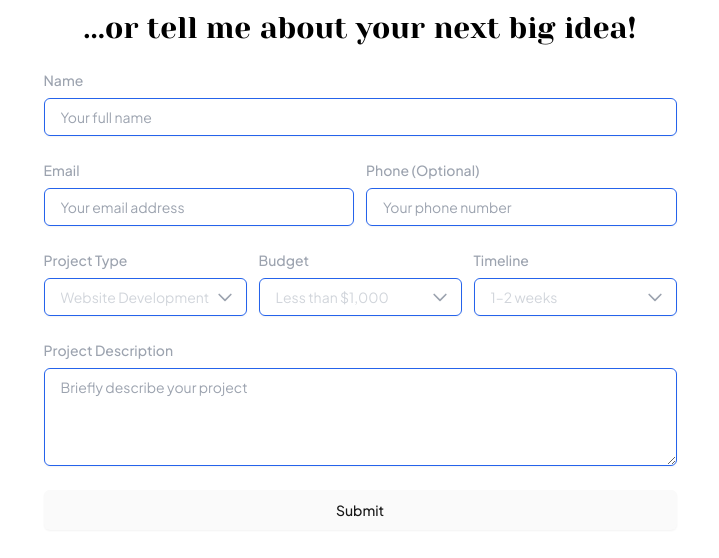
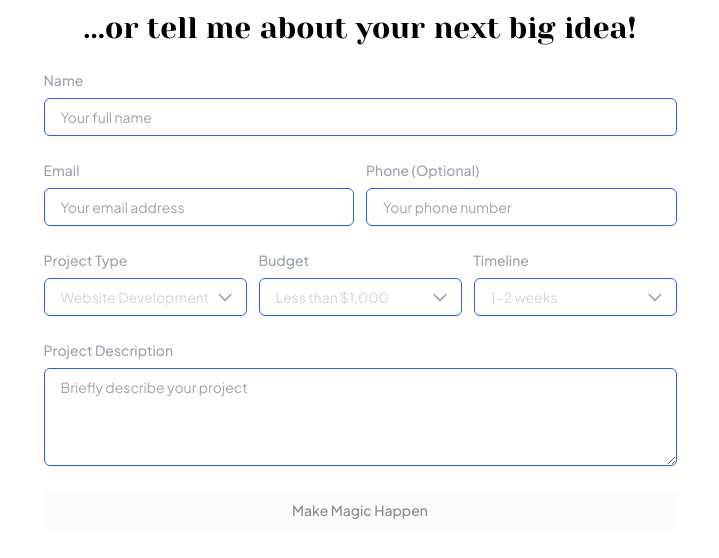
Before and after one commit to FarizioKautsar/profile-website, a Next.js app: page / in a window 1280 px wide. Shown: the part 5606-6164 px from the top of the page, without its empty margins (280-999 px from the left). After the commit the page ends 6136 px from the top, so only its background shows below. Built offline with nearby package versions, Linux system fonts and the light colour scheme.

Commit message:
Can submit form

```diff
--- a/package.json
+++ b/package.json
@@ -15,6 +15,7 @@
     "@use-gesture/react": "^10.3.1",
     "class-variance-authority": "^0.7.0",
     "clsx": "^2.1.1",
+    "firebase": "^11.2.0",
     "framer-motion": "^11.2.10",
     "lenis": "^1.1.8",
     "lucide-react": "^0.435.0",
@@ -25,6 +26,7 @@
     "react-hook-form": "^7.54.2",
     "react-icons": "^5.2.1",
     "react-markdown": "^9.0.1",
+    "react-spinners": "^0.15.0",
     "remark-gfm": "^4.0.0",
     "swiper": "^11.2.1",
     "tailwind-merge": "^2.5.2",
--- a/src/components/InquiryForm.tsx
+++ b/src/components/InquiryForm.tsx
@@ -1,4 +1,3 @@
-// pages/inquiry-form.tsx
 import React from "react";
 import { useForm, SubmitHandler } from "react-hook-form";
 import { yupResolver } from "@hookform/resolvers/yup";
@@ -7,8 +6,10 @@ import Input from "./ui/input";
 import Select from "./ui/select";
 import Textarea from "./ui/textarea";
 import { Button } from "./ui/button";
+import { db } from "@/lib/firebase";
+import { addDoc, collection } from "firebase/firestore";
+import { motion } from "framer-motion";
 
-// Form Validation Schema
 const inquirySchema = yup.object().shape({
   name: yup.string().required("Name is required"),
   email: yup
@@ -36,18 +37,34 @@ const InquiryForm: React.FC = () => {
   const {
     register,
     handleSubmit,
+    watch,
     formState: { errors },
   } = useForm<InquiryFormInputs>({
     resolver: yupResolver(inquirySchema),
   });
 
+  const [isSubmitting, setIsSubmitting] = React.useState(false);
+
   const onSubmit: SubmitHandler<InquiryFormInputs> = (data) => {
-    console.log(data);
-    alert("Form submitted successfully!");
+    setIsSubmitting(true);
+    addDoc(collection(db, "inquiries"), data)
+      .then(() => {
+        console.log("Inquiry successfully submitted!");
+      })
+      .catch((error) => {
+        console.error("Error submitting inquiry: ", error);
+      })
+      .finally(() => {
+        setTimeout(() => setIsSubmitting(false), 1000);
+      });
   };
 
+  const formIsFilled = Object.entries(watch()).every(
+    ([key, value]) => key === "phone" || (value !== undefined && value !== "")
+  );
+
   return (
-    <form onSubmit={handleSubmit(onSubmit)} className="w-full">
+    <form onSubmit={handleSubmit(onSubmit)} className="w-full relative">
       <Input
         label="Name"
         id="name"
@@ -126,12 +143,39 @@ const InquiryForm: React.FC = () => {
         register={register("projectDescription")}
         error={errors.projectDescription}
       />
-      <Button
-        type="submit"
-        className="w-full flex justify-center py-2 px-4 border border-transparent rounded-md shadow-sm text-sm font-medium text-white bg-indigo-600 hover:bg-indigo-700 focus:outline-none focus:ring-2 focus:ring-offset-2 focus:ring-indigo-500"
+      <motion.div
+        className="absolute"
+        initial={{ y: 0, scale: 1, zIndex: 0 }}
+        animate={
+          isSubmitting
+            ? {
+                top: "50%",
+                left: "50%",
+                transform: "translate(-50%, -50%)",
+                scale: 1.2,
+                zIndex: 50,
+                width: "fit-content",
+              }
+            : {
+                top: "auto",
+                left: "auto",
+                transform: "none",
+                scale: 1,
+                zIndex: 0,
+                width: "100%",
+              }
+        }
+        transition={{ type: "spring", stiffness: 300, damping: 20 }}
       >
-        Submit
-      </Button>
+        <Button
+          type="submit"
+          className="w-full flex justify-center py-2 px-4 border border-transparent rounded-md shadow-sm text-sm font-medium text-white bg-indigo-600 hover:bg-indigo-700 focus:outline-none focus:ring-2 focus:ring-offset-2 focus:ring-indigo-500"
+          disabled={!formIsFilled}
+          isLoading={isSubmitting}
+        >
+          Make Magic Happen
+        </Button>
+      </motion.div>
     </form>
   );
 };
--- a/src/components/ui/button.tsx
+++ b/src/components/ui/button.tsx
@@ -1,11 +1,12 @@
 import * as React from "react"
 import { Slot } from "@radix-ui/react-slot"
 import { cva, type VariantProps } from "class-variance-authority"
+import { PulseLoader } from "react-spinners"
 
 import { cn } from "@/lib/utils"
 
 const buttonVariants = cva(
-  "inline-flex items-center justify-center whitespace-nowrap rounded-md text-sm font-medium ring-offset-white transition-colors focus-visible:outline-none focus-visible:ring-2 focus-visible:ring-neutral-950 focus-visible:ring-offset-2 disabled:pointer-events-none disabled:opacity-50 dark:ring-offset-neutral-950 dark:focus-visible:ring-neutral-300",
+  "inline-flex items-center justify-center whitespace-nowrap rounded-md text-sm font-medium ring-offset-white transition-colors focus-visible:outline-none focus-visible:ring-2 focus-visible:ring-neutral-950 focus-visible:ring-offset-2 dark:ring-offset-neutral-950 dark:focus-visible:ring-neutral-300",
   {
     variants: {
       variant: {
@@ -37,20 +38,31 @@ export interface ButtonProps
   extends React.ButtonHTMLAttributes<HTMLButtonElement>,
     VariantProps<typeof buttonVariants> {
   asChild?: boolean
+  isLoading?: boolean
+  disabled?: boolean
 }
 
 const Button = React.forwardRef<HTMLButtonElement, ButtonProps>(
-  ({ className, variant, size, asChild = false, ...props }, ref) => {
+  ({ className, variant, size, isLoading, children, disabled, asChild = false, ...props }, ref) => {
     const Comp = asChild ? Slot : "button"
+
+    // Apply styles for disabled button, but don't change opacity if loading
+    const loadingStyles = isLoading ? "opacity-100 pointer-events-none" : ""
+    const disabledStyles = disabled && !isLoading ? "opacity-50 pointer-events-none" : ""
+
     return (
       <Comp
-        className={cn(buttonVariants({ variant, size, className }))}
+        className={cn(buttonVariants({ variant, size, className }), loadingStyles, disabledStyles)}
         ref={ref}
+        disabled={disabled || isLoading}
         {...props}
-      />
+      >
+        {isLoading ? <PulseLoader size={12} className="text-blue-700" color="#1d4ed8" /> : children}
+      </Comp>
     )
   }
 )
+
 Button.displayName = "Button"
 
 export { Button, buttonVariants }
--- /dev/null
+++ b/src/components/ui/spinner.tsx
@@ -0,0 +1,27 @@
+import React from "react";
+import { cn } from "@/lib/utils"; // Assuming you have this utility for conditional classnames
+
+interface SpinnerProps {
+  size?: "sm" | "md" | "lg";
+  color?: string;
+}
+
+const Spinner: React.FC<SpinnerProps> = ({ size = "md", color = "text-blue-700" }) => {
+  const sizeClasses = {
+    sm: "h-4 w-4 border-2",
+    md: "h-6 w-6 border-4",
+    lg: "h-10 w-10 border-4",
+  };
+
+  return (
+    <div
+      className={cn(
+        "animate-spin rounded-full border-t-transparent",
+        sizeClasses[size],
+        color
+      )}
+    />
+  );
+};
+
+export default Spinner;
--- /dev/null
+++ b/src/lib/firebase.ts
@@ -0,0 +1,26 @@
+// Import the functions you need from the SDKs you need
+import { initializeApp } from "firebase/app";
+// import { getAnalytics } from "firebase/analytics";
+import { getFirestore } from "firebase/firestore";
+// TODO: Add SDKs for Firebase products that you want to use
+// https://firebase.google.com/docs/web/setup#available-libraries
+
+// Your web app's Firebase configuration
+// For Firebase JS SDK v7.20.0 and later, measurementId is optional
+const firebaseConfig = {
+  apiKey: "AIzaSyC1EUbCuwzZLc7_9W87ObyHULkT_R7AE1w",
+  authDomain: "portfolio-farizio-c264d.firebaseapp.com",
+  projectId: "portfolio-farizio-c264d",
+  storageBucket: "portfolio-farizio-c264d.firebasestorage.app",
+  messagingSenderId: "47064133298",
+  appId: "1:47064133298:web:bd94a845792fb67512e3ab",
+  measurementId: "G-ZN191HEPZ4"
+};
+
+// Initialize Firebase
+const app = initializeApp(firebaseConfig);
+// const analytics = getAnalytics(app);
+
+const db = getFirestore(app);
+
+export { db, app }
```
Also changed, not shown: 1 other file (tests, documents, lock files or other folders).
